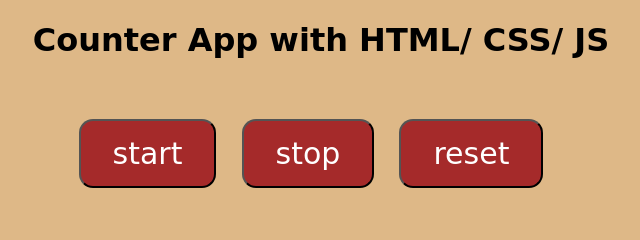
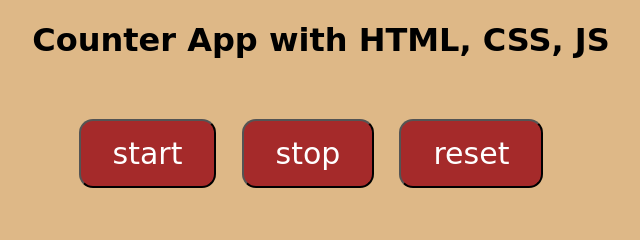
Before and after one commit to GauravSinghdev/Simple_Counter_App, a plain HTML site: page index.html in a window 1280 px wide. Shown: the top 240 px of the page, 319-959 px from the left. Drawn offline with Linux system fonts and the light colour scheme.

Commit message:
Update index.html

```diff
--- a/index.html
+++ b/index.html
@@ -7,7 +7,7 @@
     <link rel="stylesheet" href="style.css">
 </head>
 <body>
-    <h1>Counter App with HTML/ CSS/ JS</h1>
+    <h1>Counter App with HTML, CSS, JS</h1>
 
     <br/>    <br/>
 
@@ -18,13 +18,12 @@
     <button onclick="reset()">reset</button>
     <br/>    <br/>    <br/>    <br/>
 
-
     <p id="showdate" class = "hey"></p>
 
     <p id="greeting-msg" class = "hey"></p>
 
-    <br/>
     <h2 id="init">0</h2>
+
     <script src = "count.js"></script>
 </body>
 </html>
```
